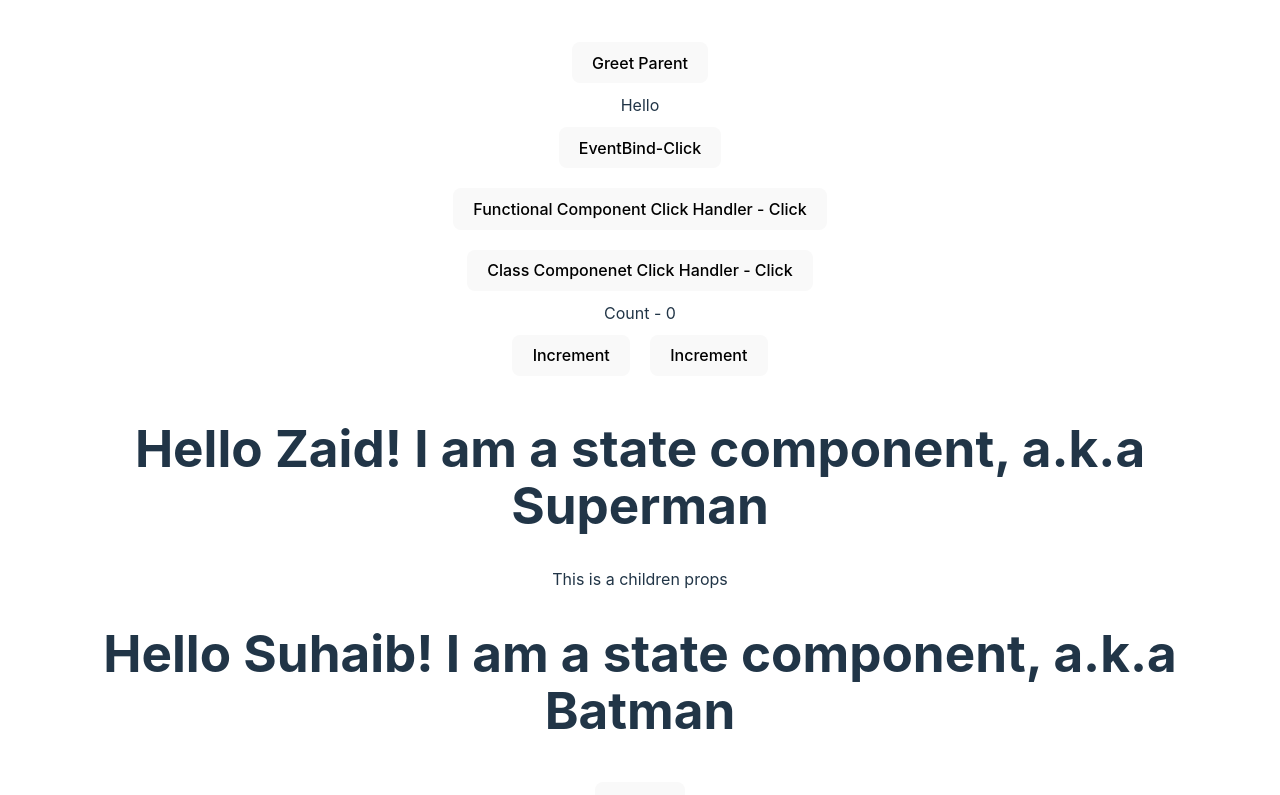
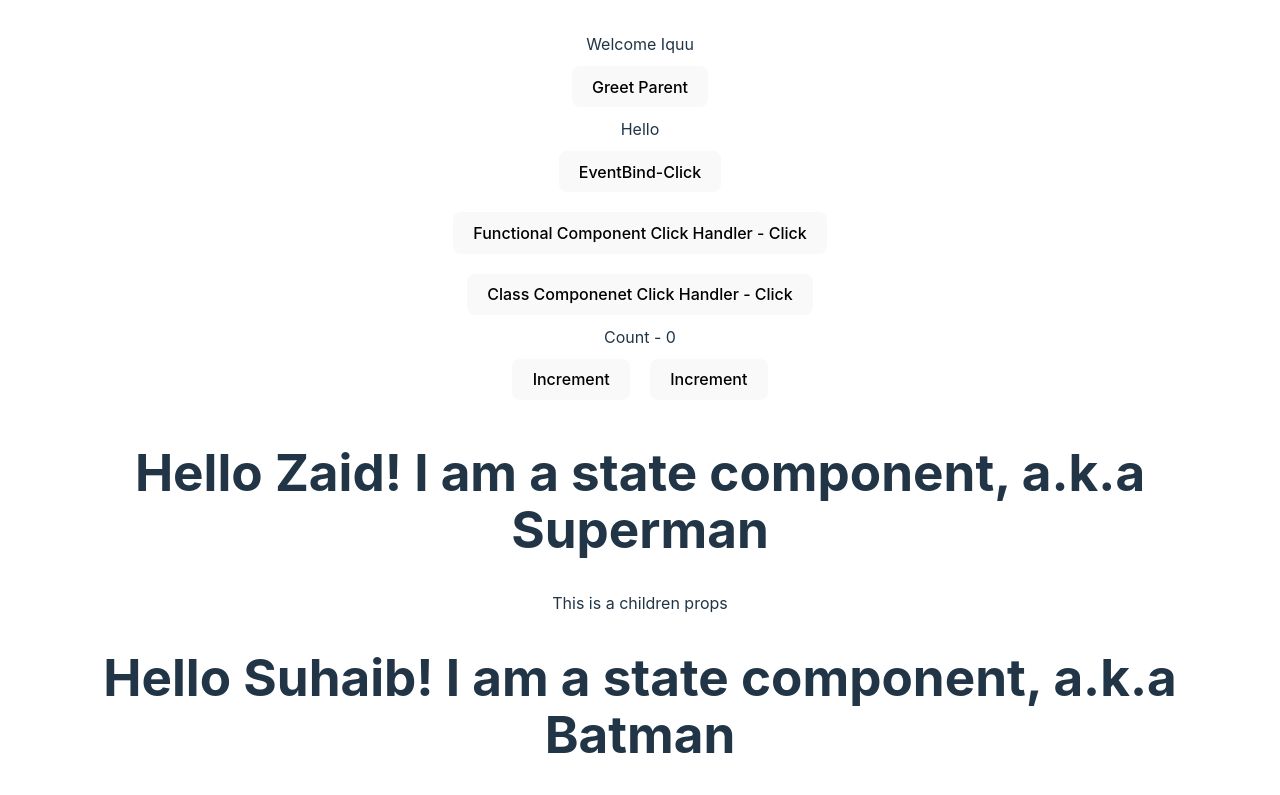
Before and after one commit to zaidfayaz/React, a React (Vite) app in the folder react_practice/: page / in a window 1280 px wide. Shown: the top 795 px of the page. Built offline with nearby package versions, Linux system fonts and the light colour scheme.

Commit message:
new file

```diff
--- a/react_practice/src/App.jsx
+++ b/react_practice/src/App.jsx
@@ -11,11 +11,14 @@
 import ClassClick from './components/Class_Click'
 import EventBind from './components/Event_Bind'
 import ParentComponent from './components/ParentComponent'
+import ConditionalRendering from './components/ConditionalRendering'
 
 function App() {
   return (
     <>
       <div className='App'>
+      {/*conditional rendering*/}
+      <ConditionalRendering></ConditionalRendering>
       {/*child to parent communication*/}
       <ParentComponent></ParentComponent>
       {/*Binding Event Handlers*/}
--- /dev/null
+++ b/react_practice/src/components/ConditionalRendering.jsx
@@ -0,0 +1,39 @@
+import React, { Component } from 'react'
+
+class ConditionalRendering extends Component {
+  constructor(props) {
+    super(props)
+
+    this.state = {
+      isLoggedIn: false
+    }
+  }
+  render() {
+
+    //ist appraoch is if else
+    // if (this.state.isLoggedIn) {
+    //   return <div> Hi Haseeb </div>
+    // }
+    // else {
+    //   return <div>Hi Iqu</div>
+    // }
+
+    //2nd approach is element variable
+    // let message;
+    // if(this.state.isLoggedIn){
+    //   message = <div>Welcome Haseeb</div>
+    // }else{
+    //   message = <div>Welcome Iqu</div>
+    // }
+    // return <div>{message}</div>
+
+    //  //3nd approach is ternary operator
+    return this.state.isLoggedIn ? <div>Welcome haseeb</div> : <div>Welcome Iquu</div>
+
+     //4th approach is short circuit operator
+    // return this.state.isLoggedIn && <div>Welcome Iqu</div>
+  }
+
+}
+
+export default ConditionalRendering
```
Also changed, not shown: 1 other file (tests, documents, lock files or other folders).
